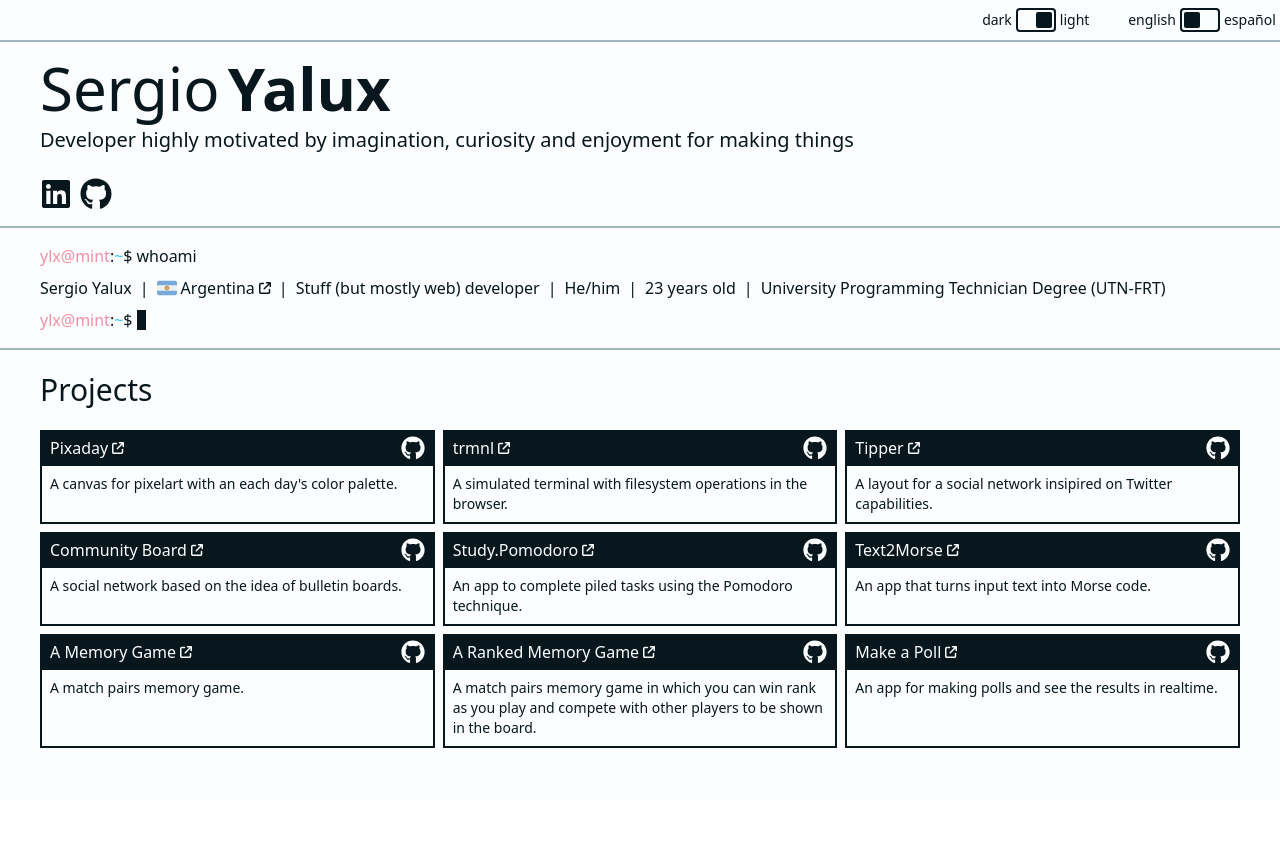
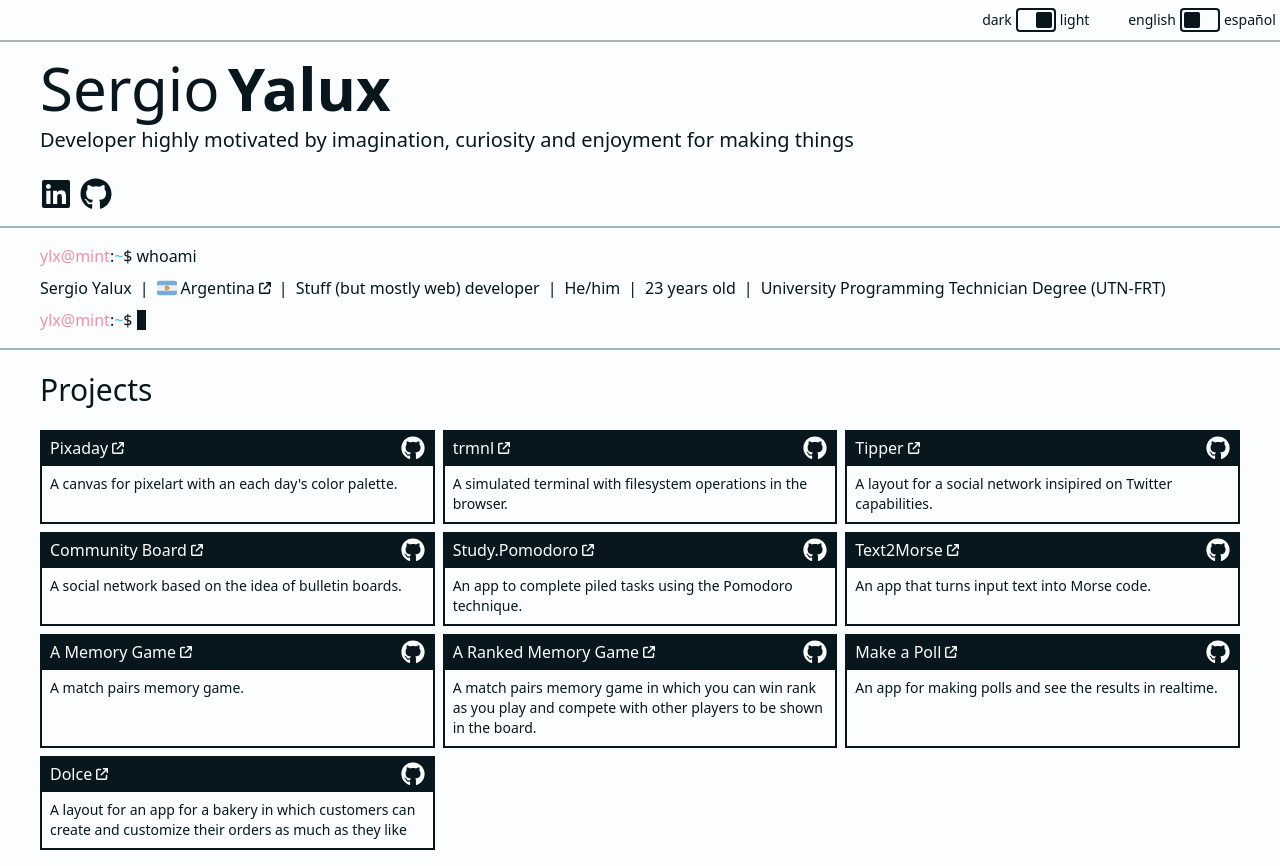
Before and after one commit to CrgioYalux/portfolio, a React (Vite) app: page / in a window 1280 px wide. Before the commit the page ends 800 px from the top, so only its background shows below. Built offline with nearby package versions, Linux system fonts and the light colour scheme.

Commit message:
feat: add project to list

```diff
--- a/src/i18n/index.ts
+++ b/src/i18n/index.ts
@@ -85,6 +85,12 @@ const i18n = {
                         repository: 'https://github.com/CrgioYalux/make-a-poll',
                         description: 'An app for making polls and see the results in realtime.',
                     },
+                    {
+                        title: 'Dolce',
+                        deploy: 'https://dolce-theta.vercel.app',
+                        repository: 'https://github.com/CrgioYalux/dolce',
+                        description: 'A layout for an app for a bakery in which customers can create and customize their orders as much as they like',
+                    },
                 ],
                 'spanish': [
                     {
@@ -141,6 +147,12 @@ const i18n = {
                         repository: 'https://github.com/CrgioYalux/make-a-poll',
                         description: 'Una app para hacer votaciones y ver los resultados en tiempo real.',
                     },
+                    {
+                        title: 'Dolce',
+                        deploy: 'https://dolce-theta.vercel.app',
+                        repository: 'https://github.com/CrgioYalux/dolce',
+                        description: 'Una interfaz para una app de una pastelería en la que los clientes arman sus pedidos a gusto',
+                    },
                 ],
             },
         },
```
